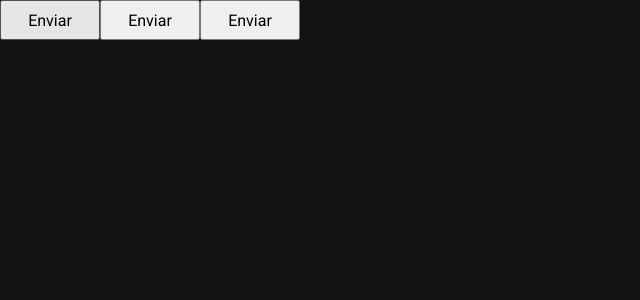
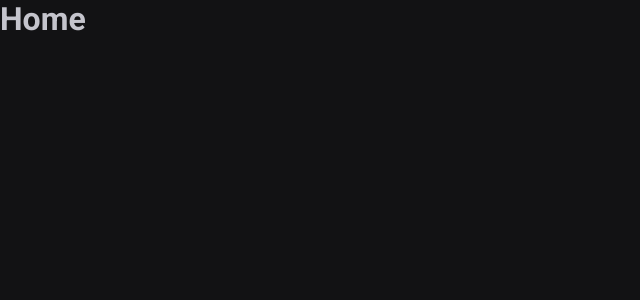
Before and after one commit to ipdmartins/RocketReact, a React (Vite) app in the folder 03-ignite-timer/: page / in a window 1280 px wide. Shown: the top 300 px of the page, without its empty margins (0-640 px from the left). Built offline with nearby package versions, Linux system fonts and the light colour scheme.

Commit message:
new code from the course

```diff
--- a/03-ignite-timer/package.json
+++ b/03-ignite-timer/package.json
@@ -6,14 +6,18 @@
   "scripts": {
     "dev": "vite",
     "build": "tsc && vite build",
-    "preview": "vite preview"
+    "preview": "vite preview",
+    "lint": "eslint src --ext .ts,.tsx"
   },
   "dependencies": {
+    "eslint": "^8.24.0",
     "react": "^18.2.0",
     "react-dom": "^18.2.0",
+    "react-router-dom": "^6.4.1",
     "styled-components": "^5.3.6"
   },
   "devDependencies": {
+    "@rocketseat/eslint-config": "^1.1.3",
     "@types/react": "^18.0.17",
     "@types/react-dom": "^18.0.6",
     "@types/styled-components": "^5.1.26",
--- a/03-ignite-timer/src/App.tsx
+++ b/03-ignite-timer/src/App.tsx
@@ -1,15 +1,16 @@
 import { ThemeProvider } from "styled-components";
-import { Button } from "./components/Button";
+import { Router } from "./Router";
 import { GlobalStyle } from "./styles/global";
 import { defaultTheme } from "./styles/themes/default";
+import { BrowserRouter } from "react-router-dom";
 
 export function App() {
   return (
     <ThemeProvider theme={defaultTheme}>
+      <BrowserRouter>
+        <Router />
+      </BrowserRouter>
       <GlobalStyle />
-      <Button variant="primary" />
-      <Button variant="secondary" />
-      <Button variant="success" />
     </ThemeProvider>
   );
 }
--- /dev/null
+++ b/03-ignite-timer/src/Router.tsx
@@ -0,0 +1,12 @@
+import { Route, Routes } from "react-router-dom";
+import { History } from "./pages/History";
+import { Home } from "./pages/Home";
+
+export function Router() {
+  return (
+    <Routes>
+      <Route path="/" element={<Home />} />
+      <Route path="/history" element={<History />} />
+    </Routes>
+  );
+}
--- a/03-ignite-timer/src/components/Button.styles.ts
+++ b/03-ignite-timer/src/components/Button.styles.ts
@@ -16,9 +16,12 @@ const buttonVariants = {
 export const ButtonContainer = styled.button<ButtonContainerProps>`
   width: 100px;
   height: 40px;
+  border-radius: 4px;
+  border: 0;
+  margin: 8px;
 
-  background-color: ${(props) => props.theme.primary};
-  color: ${(props) => props.theme.secondary};
+  background-color: ${(props) => props.theme["green-500"]};
+  color: ${(props) => props.theme.white};
 
   /* ${(props) => {
     return css`
--- a/03-ignite-timer/src/components/Button.tsx
+++ /dev/null
@@ -1,10 +0,0 @@
-import { ButtonContainer, ButtonVariant } from "./Button.styles";
-
-interface ButtonProps {
-  variant?: ButtonVariant;
-}
-
-//define a cor primary como default
-export function Button({ variant = "primary" }: ButtonProps) {
-  return <ButtonContainer variant={variant}>Enviar</ButtonContainer>;
-}
--- a/03-ignite-timer/src/main.tsx
+++ b/03-ignite-timer/src/main.tsx
@@ -5,5 +5,5 @@ import { App } from "./App";
 ReactDOM.createRoot(document.getElementById("root") as HTMLElement).render(
   <React.StrictMode>
     <App />
-  </React.StrictMode>
+  </React.StrictMode>,
 );
--- /dev/null
+++ b/03-ignite-timer/src/pages/History.tsx
@@ -0,0 +1,3 @@
+export function History() {
+  return <h1>History</h1>;
+}
--- /dev/null
+++ b/03-ignite-timer/src/pages/Home.tsx
@@ -0,0 +1,3 @@
+export function Home() {
+  return <h1>Home</h1>;
+}
--- a/03-ignite-timer/src/styles/global.ts
+++ b/03-ignite-timer/src/styles/global.ts
@@ -7,9 +7,14 @@ export const GlobalStyle = createGlobalStyle`
     box-sizing: border-box;
   }
 
+  :focus {
+    outline: 0;
+    box-shadow: 0 0 0 2px ${(props) => props.theme["green-500"]};
+  }
+
   body {
     background: ${(props) => props.theme["gray-900"]};
-    color: #fff;
+    color: ${(props) => props.theme["gray-300"]};
   }
 
   body, input, textarea, button {
```
Also changed, not shown: 03-ignite-timer/src/@types/styles.d.ts (+4 -4 lines), 03-ignite-timer/.eslintrc.json (added), 1 other file (tests, documents, lock files or other folders).
